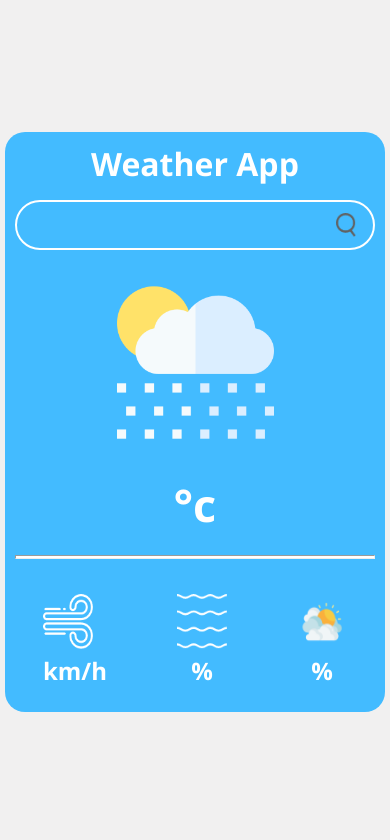
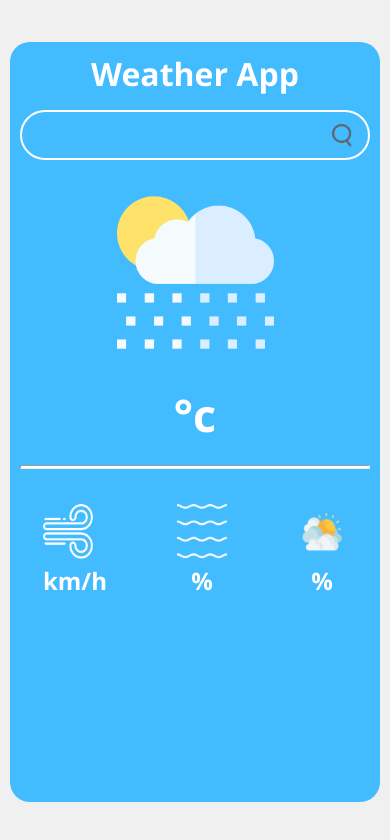
Before and after one commit to tharushaDilhara/weather-app-react, a React (Vite) app: page / in a window 390 px wide. Shown: the top 840 px of the page. Built offline with nearby package versions, Linux system fonts and the light colour scheme.

Commit message:
Description of changes

```diff
--- a/src/components/index.css
+++ b/src/components/index.css
@@ -15,7 +15,7 @@
 .conatiner{
     background-color: #43bbff;
     color: #fff;
-    width: 45vh;
+    width: 60vh;
     border-radius: 20px;
     padding: 10px 10px 10px 10px;
 }
@@ -91,3 +91,10 @@ hr{
 .wind-humidity-cloudy h2{
     text-align: center;
 }
+@media only screen and (max-width: 580px) {
+    .conatiner{
+        height: 90%;
+        width: 45vh;
+        margin: 10px 10px 10px 10px;
+    }
+}
```
